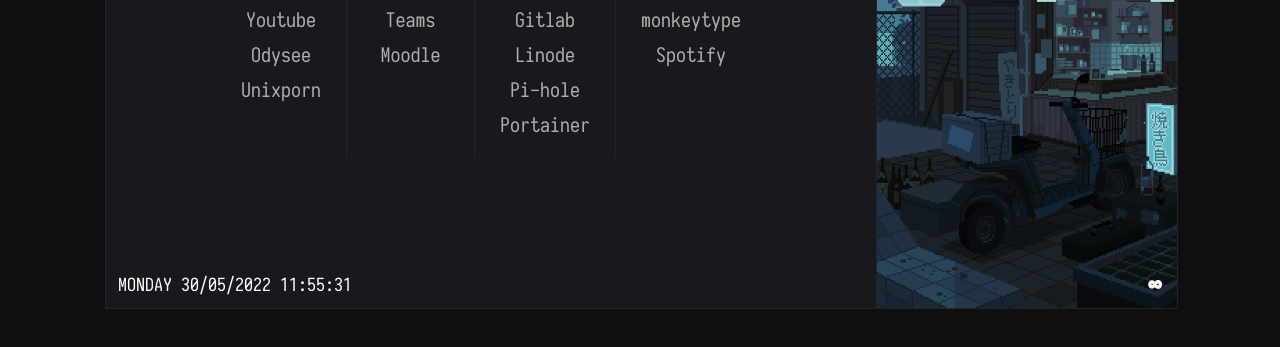
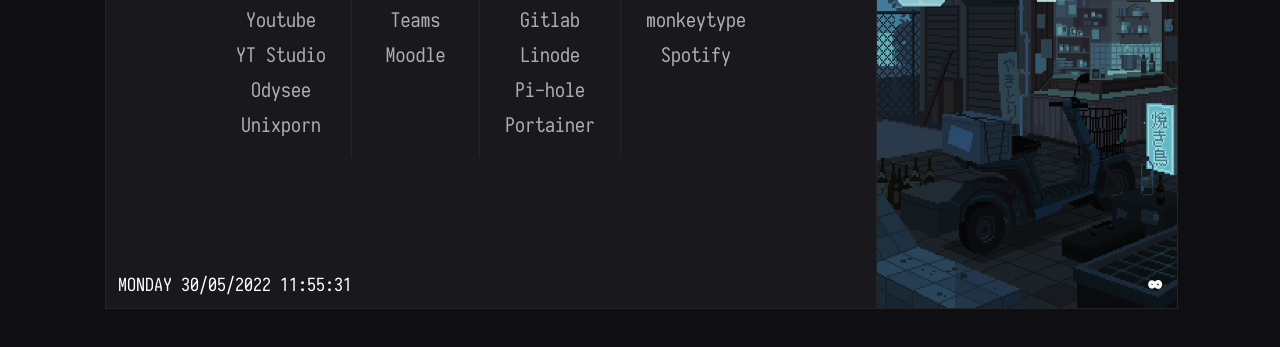
Before and after one commit to hegde-atri/hegdeatri.home.github.io, a plain HTML site: page index.html in a window 1280 px wide. Shown: the part 383-730 px from the top of the page. Drawn offline with Linux system fonts and the light colour scheme.

Commit message:
Update index.html

```diff
--- a/index.html
+++ b/index.html
@@ -156,6 +156,7 @@
 				<a style="font-size:22px">Social</a>
 				<li><a href="https://discord.com/app">Discord</a></li>
 				<li><a href="https://www.youtube.com">Youtube</a></li>
+				<li><a href="https://studio.youtube.com/channel">YT Studio</a></li>
 				<li><a href="https://odysee.com/">Odysee</a></li>
 				<li><a href="https://reddit.com/r/unixporn/">Unixporn</a></li>
 			</ul>
```
